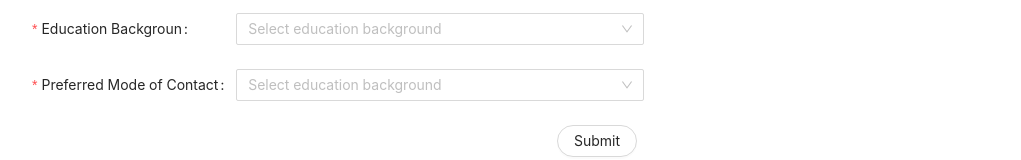
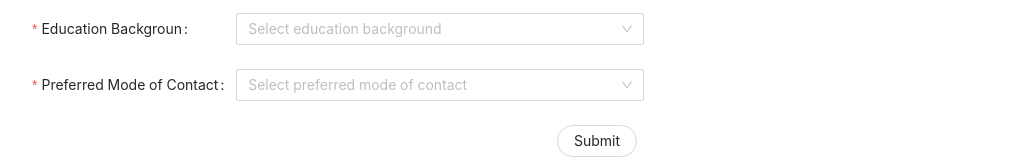
Before and after one commit to ajayprazz/nest-users-crud-client, a React (Create React App) app: page /users/add in a window 1280 px wide. Shown: the part 475-635 px from the top of the page, without its empty margins (258-1279 px from the left). Built offline with nearby package versions, Linux system fonts and the light colour scheme.

Commit message:
update add-user form

```diff
--- a/src/components/AddUserForm/AddUserForm.jsx
+++ b/src/components/AddUserForm/AddUserForm.jsx
@@ -196,7 +196,7 @@ const AddUserForm = () => {
           ]}
         >
           <Select
-            placeholder="Select education background"
+            placeholder="Select preferred mode of contact"
             onChange={handleContactChange}
           >
             <Select.Option value="phone">Phone </Select.Option>
```
